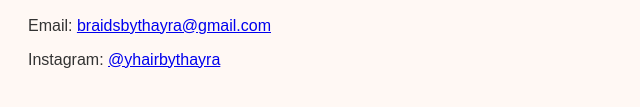
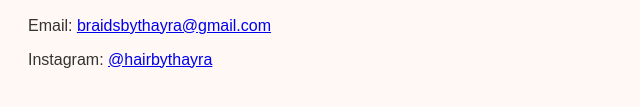
Before and after one commit to Thayrafermin/BRAID-BY-THAYRAA, a plain HTML site: page index.html in a window 1280 px wide. Shown: the part 547-654 px from the top of the page, 0-640 px from the left. Drawn offline with Linux system fonts and the light colour scheme.

Commit message:
Update index.html

```diff
--- a/index.html
+++ b/index.html
@@ -32,7 +32,7 @@
   <div class="section">
     <h2>Contact</h2>
     <p>Email: <a href="mailto:braidsbythayra@gmail.com">braidsbythayra@gmail.com</a></p>
-    <p>Instagram: <a href="https://instagram.com/hairbythayra" target="_blank">@yhairbythayra</a></p>
+    <p>Instagram: <a href="https://instagram.com/hairbythayra" target="_blank">@hairbythayra</a></p>
   </div>
 </body>
 </html>
```
